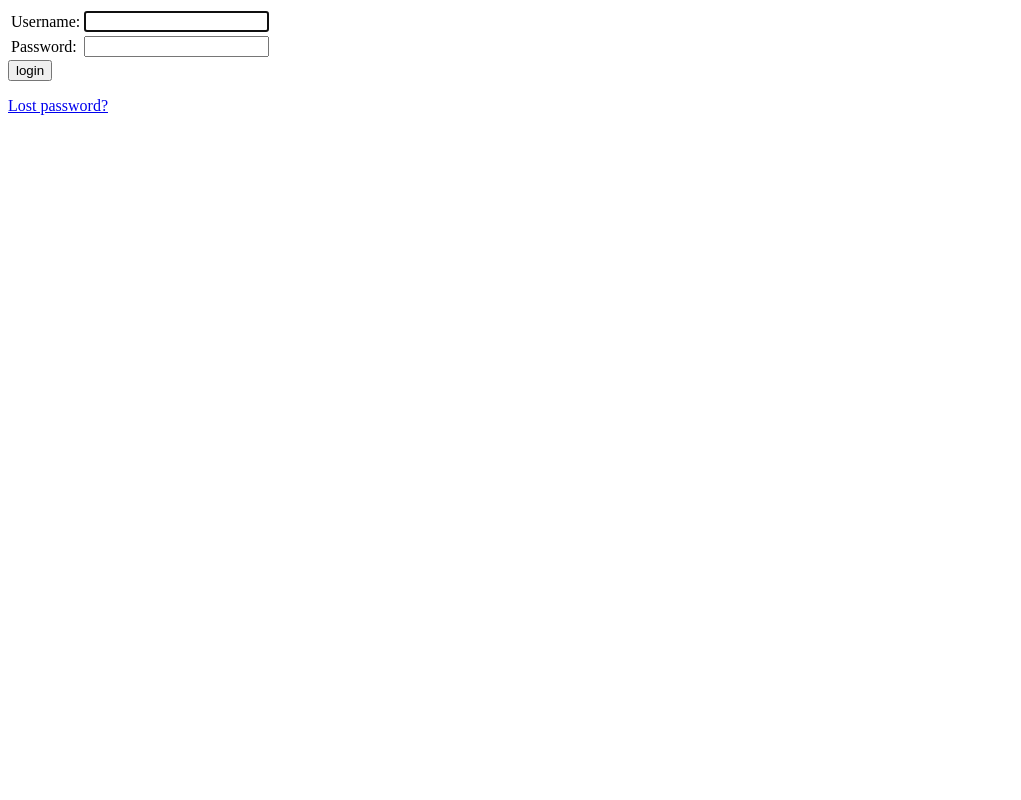
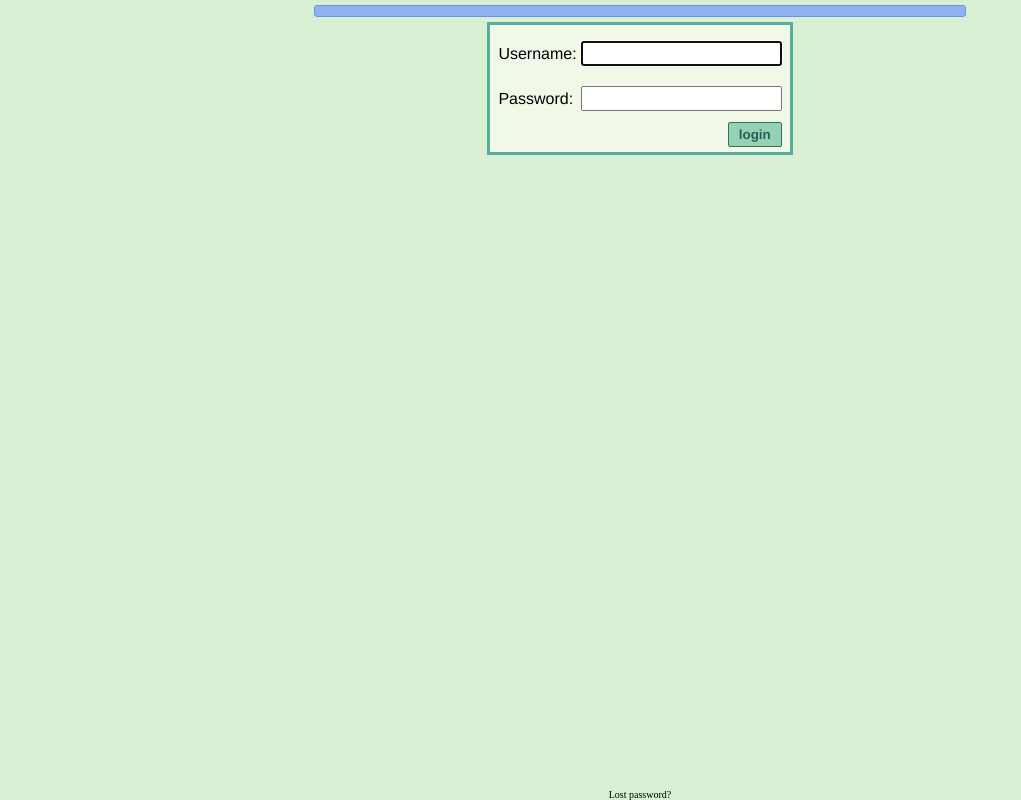
Before and after one commit to mouseylicense/substitutesProject, a Django app: page /accounts/login/ in a window 1280 px wide. Shown: the whole page, without its empty margins (0-1021 px from the left). Run offline with Django 5.2, Linux system fonts and the light colour scheme.

Commit message:
hour 3: worked on login screen

```diff
--- a/static/stylesheet.css
+++ b/static/stylesheet.css
@@ -12,20 +12,53 @@ select{
     border-radius: 3px;
 
 }
+.alert{
+    border: cornflowerblue solid 1px;
+    border-radius: 3px;
+    font-family: helvetica, arial, sans-serif;
+    padding: 5px;
+    margin:5px auto;
+    width: 50%;
+    background-color: #90b2f1;
+}
 .field{
     font-family: helvetica, arial, sans-serif;
     padding: 10px;
 }
 
 .container{
+    padding: 5px;
+    font-family: helvetica, arial, sans-serif;
     display:block;
     margin:auto;
-    border:black solid 3px;
+    border:#55AD9B solid 3px;
     width:fit-content;
+    background-color: #F1F8E8;
+}
+input[type=submit]{
+    color: #305a54;
+    font-family: helvetica, arial, sans-serif;
+    font-weight: bold;
+    background-color: #95D2B3;
+    padding: 4px 10px;
+    border: #366e63 solid 1px;
+    margin-left: auto;
+    margin-right: 3px;
+    display: block;
+    border-radius: 2px;
+}
+input[type=submit]:hover{
+    background-color: #55AD9B;
 }
 
+input[type=text],input[type=password]{
+    width: 100%;
+    padding: 3px 10px;
+    margin: 8px 0;
+    box-sizing: border-box;
+}
 body{
-    background-color: #F1F8E8;
+    background-color: #D8EFD3;
     width:100%;
     height: 100%;
     margin:0;
--- a/timetable/templates/base.html
+++ b/timetable/templates/base.html
@@ -12,7 +12,7 @@
         {% block sidebar %}
               <a class="active" href="#home">My Subs</a>
               <a href="#news">Report Absence</a>
-              <a id="logout" href="#about">Logout</a>
+              <a id="logout" href="../accounts/logout">Logout</a>
         {% endblock %}
     </div>
     <div class="content">
--- a/timetable/templates/registration/login.html
+++ b/timetable/templates/registration/login.html
@@ -1,14 +1,14 @@
 <!DOCTYPE html>
 <html lang="en">
 <head>
-    <meta charset="UTF-8">
+ {% load static %}
+    <link rel="stylesheet" type="text/css" href="{% static 'stylesheet.css' %}">    <meta charset="UTF-8">
     <title>Title</title>
 </head>
 <body>
 
 
-{% block content %}
-
+<div class="alert">
   {% if form.errors %}
     <p>Your username and password didn't match. Please try again.</p>
   {% endif %}
@@ -21,7 +21,8 @@
       <p>Please login to see this page.</p>
     {% endif %}
   {% endif %}
-
+</div>
+<div class="container">
   <form method="post" action="{% url 'login' %}">
     {% csrf_token %}
     <table>
@@ -39,9 +40,18 @@
   </form>
 
   {# Assumes you set up the password_reset view in your URLconf #}
-  <p><a href="{% url 'password_reset' %}">Lost password?</a></p>
 
-{% endblock %}
+</div>
+  <p
+          style="
+          font-size: x-small;
+          position: absolute;
+          bottom: 0;
+          width: 100%;
+          margin: 0;
+          display: flex;
+          justify-content: center;
 
+"><a style="color:black;text-decoration: none" href="{% url 'password_reset' %}">Lost password?</a></p>
 </body>
 </html>
--- a/timetable/templates/reportAbsence.html
+++ b/timetable/templates/reportAbsence.html
@@ -1,11 +1,13 @@
 {% extends "base.html" %}
 {% block content %}
-<div class="container">
 {% if messages %}
     {% for message in messages %}
-    <div{% if message.tags %} class="alert alert-success {{ message.tags }}"{% endif %}>{{ message }}</div>
+    <div{% if message.tags %} class="alert {{ message.tags }}"{% endif %}>{{ message }}</div>
     {% endfor %}
 {% endif %}
+    <div class="container">
+
+
 
  <form action = "" method="post">
         {% csrf_token %}
--- a/timetable/views.py
+++ b/timetable/views.py
@@ -34,7 +34,8 @@ def reportAbsence(request):
     if request.method == 'POST':
         form = forms.AbsenceForm(request.POST)
         if form.is_valid():
-
+            absence = Absence(teacher=request.user,date=form.cleaned_data['date'],reason=form.cleaned_data['reason'])
+            absence.save()
             messages.success(request, "Absence reported.")
             q = Class.objects.filter(teacher=request.user,
                                      day_of_week=DAYS_OF_WEEKDAY[form.cleaned_data['date'].weekday()])
```
